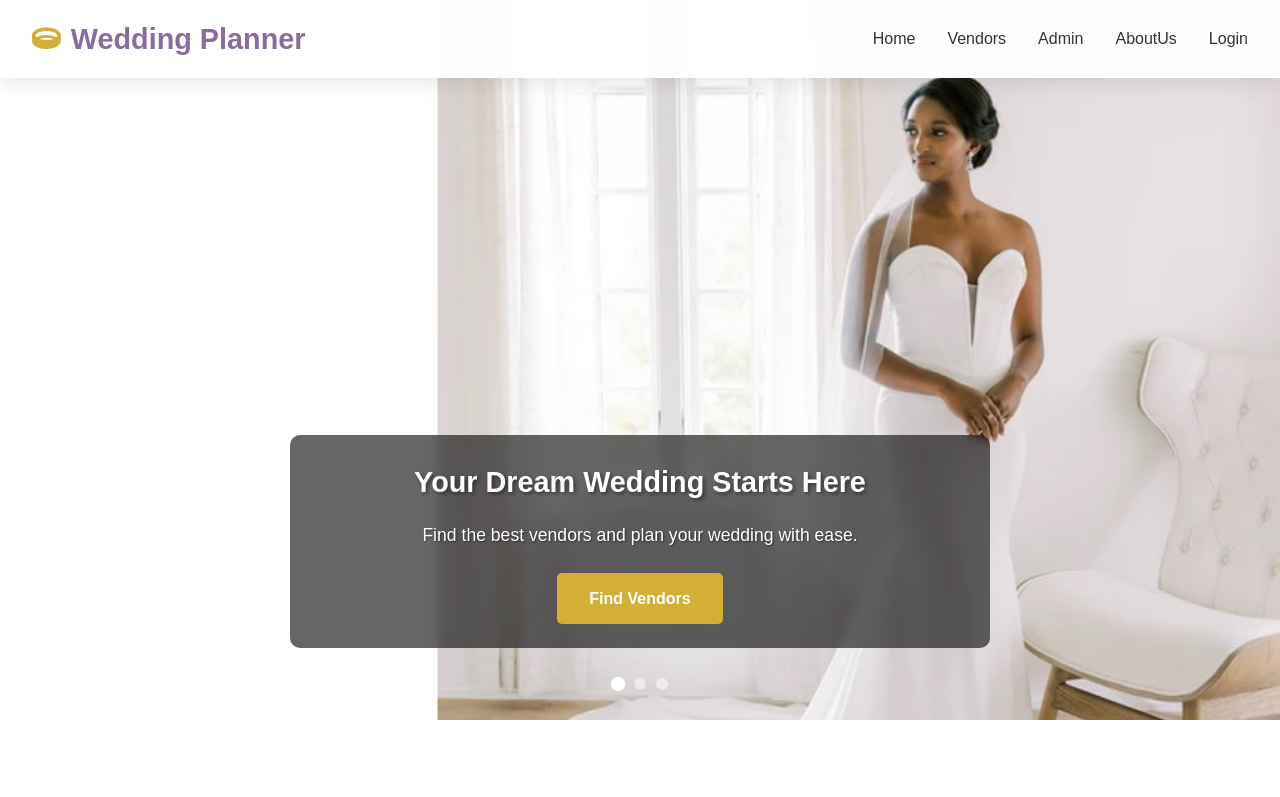
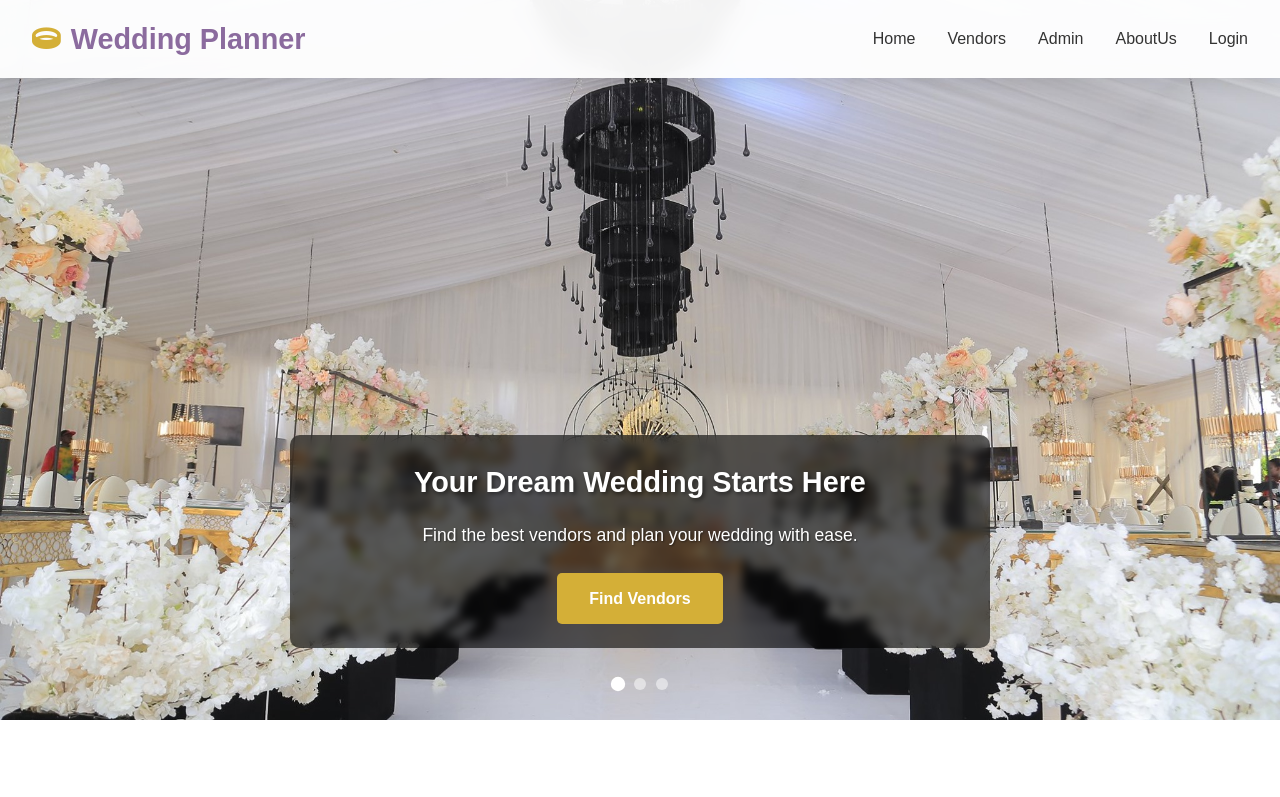
Before and after one commit to bcsug/everything-Wedding, a plain HTML site: page index.html in a window 1280 px wide. Both pictures are taken after a click on the element 618 px from the left and 684 px from the top of the page. Shown: the top 797 px of the page. Drawn offline with Linux system fonts and the light colour scheme.

Commit message:
Update index.html

```diff
--- a/index.html
+++ b/index.html
@@ -48,7 +48,7 @@
     <section id="hero" aria-label="Hero Carousel">
         <div class="carousel">
             <div class="carousel-slide active">
-                <img src="assets/edit.jpg" alt="A beautifully gowns and suits" loading="lazy">
+                <img src="assets/venues.jpg" alt="A beautifully gowns and suits" loading="lazy">
                 <div class="carousel-caption">
                     <h2>Your Dream Wedding Starts Here</h2>
                     <p>Find the best vendors and plan your wedding with ease.</p>
@@ -381,4 +381,5 @@
 
     <script src="script.js"></script>
 </body>
+
 </html>
```
